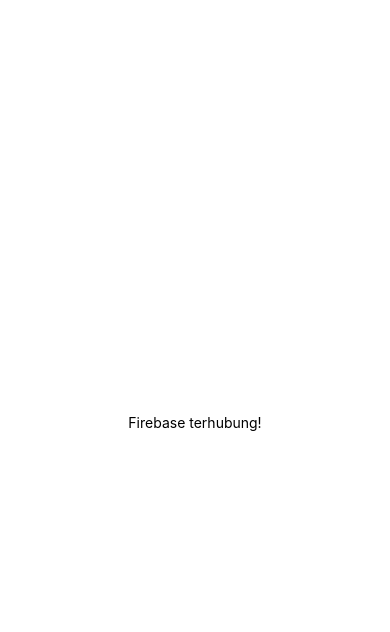
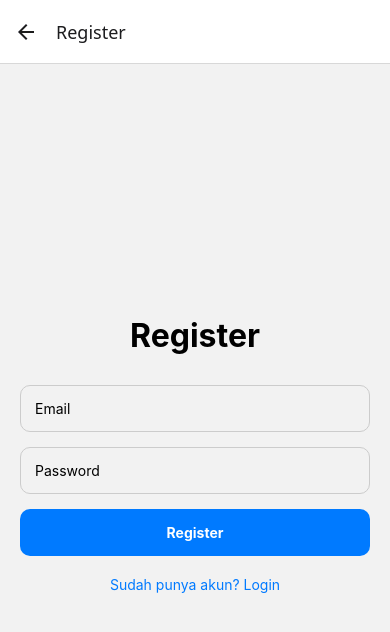
Before and after one commit to Suikayz-cmyk/MyChat-App, a React Native app: screen /Register in a window 390 px wide. Shown: the top 632 px of the page. Built offline with nearby package versions, Linux system fonts and the light colour scheme; no server answers.

Commit message:
Implement Firebase authentication and auth navigation flow

```diff
--- a/App.js
+++ b/App.js
@@ -1,15 +1,5 @@
-import { View, Text } from 'react-native';
+import AppNavigator from './src/navigation/AppNavigator';
 
 export default function App() {
-  return (
-    <View
-      style={{
-        flex: 1,
-        justifyContent: 'center',
-        alignItems: 'center',
-      }}
-    >
-      <Text>Firebase terhubung!</Text>
-    </View>
-  );
+  return <AppNavigator />;
 }
--- a/package.json
+++ b/package.json
@@ -9,6 +9,7 @@
     "web": "expo start --web"
   },
   "dependencies": {
+    "@react-native-async-storage/async-storage": "2.2.0",
     "@react-navigation/native": "^7.2.4",
     "@react-navigation/native-stack": "^7.15.1",
     "expo": "~54.0.33",
--- a/src/firebase/config.js
+++ b/src/firebase/config.js
@@ -1,7 +1,15 @@
 import { initializeApp } from 'firebase/app';
+
+import {
+  initializeAuth,
+  getReactNativePersistence,
+} from 'firebase/auth';
+
+import AsyncStorage
+from '@react-native-async-storage/async-storage';
+
 import { getFirestore } from 'firebase/firestore';
 import { getStorage } from 'firebase/storage';
-import { getAuth } from 'firebase/auth';
 
 const firebaseConfig = {
   apiKey: process.env.EXPO_PUBLIC_FIREBASE_API_KEY,
@@ -15,8 +23,11 @@
 
 const app = initializeApp(firebaseConfig);
 
+export const auth = initializeAuth(app, {
+  persistence: getReactNativePersistence(AsyncStorage),
+});
+
 export const db = getFirestore(app);
 export const storage = getStorage(app);
-export const auth = getAuth(app);
 
 export default app;
--- /dev/null
+++ b/src/navigation/AppNavigator.js
@@ -0,0 +1,82 @@
+import { useEffect, useState } from 'react';
+
+import { NavigationContainer } from '@react-navigation/native';
+
+import { createNativeStackNavigator }
+from '@react-navigation/native-stack';
+
+import {
+  onAuthStateChanged,
+} from 'firebase/auth';
+
+import { auth } from '../firebase/config';
+
+import LoginScreen from '../screens/LoginScreen';
+import RegisterScreen from '../screens/RegisterScreen';
+import UserListScreen from '../screens/UserListScreen';
+
+const Stack = createNativeStackNavigator();
+
+export default function AppNavigator() {
+
+  const [user, setUser] = useState(null);
+
+  const [loading, setLoading] = useState(true);
+
+  useEffect(() => {
+
+    const unsubscribe = onAuthStateChanged(
+      auth,
+      (currentUser) => {
+
+        setUser(currentUser);
+
+        setLoading(false);
+      }
+    );
+
+    return unsubscribe;
+
+  }, []);
+
+  if (loading) {
+    return null;
+  }
+
+  return (
+
+    <NavigationContainer>
+
+      <Stack.Navigator>
+
+        {user ? (
+
+          <Stack.Screen
+            name="Users"
+            component={UserListScreen}
+          />
+
+        ) : (
+
+          <>
+
+            <Stack.Screen
+              name="Login"
+              component={LoginScreen}
+            />
+
+            <Stack.Screen
+              name="Register"
+              component={RegisterScreen}
+            />
+
+          </>
+
+        )}
+
+      </Stack.Navigator>
+
+    </NavigationContainer>
+
+  );
+}
--- /dev/null
+++ b/src/screens/LoginScreen.js
@@ -0,0 +1,118 @@
+import { useState } from 'react';
+import { View, Text, TextInput, TouchableOpacity, StyleSheet,} from 'react-native';
+import {signInWithEmailAndPassword,} from 'firebase/auth';
+import { auth } from '../firebase/config';
+
+export default function LoginScreen({ navigation }) {
+
+  const [email, setEmail] = useState('');
+  const [password, setPassword] = useState('');
+
+  const handleLogin = async () => {
+
+  if (!email || !password) {
+    alert('Email dan password wajib diisi');
+    return;
+  }
+
+  try {
+
+    await signInWithEmailAndPassword(
+      auth,
+      email,
+      password
+    );
+
+  } catch (error) {
+
+    alert(error.message);
+
+  }
+
+};
+
+  return (
+    <View style={styles.container}>
+
+      <Text style={styles.title}>
+        Login
+      </Text>
+
+      <TextInput
+        style={styles.input}
+        placeholder="Email"
+        value={email}
+        onChangeText={setEmail}
+      />
+
+      <TextInput
+        style={styles.input}
+        placeholder="Password"
+        secureTextEntry
+        value={password}
+        onChangeText={setPassword}
+      />
+
+      <TouchableOpacity
+        style={styles.button}
+        onPress={handleLogin}
+      >
+        <Text style={styles.buttonText}>
+          Login
+        </Text>
+      </TouchableOpacity>
+
+      <TouchableOpacity
+        onPress={() => navigation.navigate('Register')}
+      >
+        <Text style={styles.link}>
+          Belum punya akun? Register
+        </Text>
+      </TouchableOpacity>
+
+    </View>
+  );
+}
+
+const styles = StyleSheet.create({
+
+  container: {
+    flex: 1,
+    justifyContent: 'center',
+    padding: 20,
+  },
+
+  title: {
+    fontSize: 32,
+    fontWeight: 'bold',
+    marginBottom: 30,
+    textAlign: 'center',
+  },
+
+  input: {
+    borderWidth: 1,
+    borderColor: '#ccc',
+    borderRadius: 10,
+    padding: 14,
+    marginBottom: 15,
+  },
+
+  button: {
+    backgroundColor: '#007AFF',
+    padding: 15,
+    borderRadius: 10,
+    alignItems: 'center',
+  },
+
+  buttonText: {
+    color: 'white',
+    fontWeight: 'bold',
+  },
+
+  link: {
+    marginTop: 20,
+    textAlign: 'center',
+    color: '#007AFF',
+  },
+
+});
--- /dev/null
+++ b/src/screens/RegisterScreen.js
@@ -0,0 +1,120 @@
+import { useState } from 'react';
+import { View, Text, TextInput, TouchableOpacity, StyleSheet,} from 'react-native';
+import {createUserWithEmailAndPassword,} from 'firebase/auth';
+import { auth } from '../firebase/config';
+
+export default function LoginScreen({ navigation }) {
+
+  const [email, setEmail] = useState('');
+  const [password, setPassword] = useState('');
+
+  const handleRegister = async () => {
+
+  if (!email || !password) {
+    alert('Email dan password wajib diisi');
+    return;
+  }
+
+  try {
+
+    await createUserWithEmailAndPassword(
+      auth,
+      email,
+      password
+    );
+
+    alert('Register berhasil');
+
+  } catch (error) {
+
+    alert(error.message);
+
+  }
+
+};
+
+  return (
+    <View style={styles.container}>
+
+      <Text style={styles.title}>
+        Register
+      </Text>
+
+      <TextInput
+        style={styles.input}
+        placeholder="Email"
+        value={email}
+        onChangeText={setEmail}
+      />
+
+      <TextInput
+        style={styles.input}
+        placeholder="Password"
+        secureTextEntry
+        value={password}
+        onChangeText={setPassword}
+      />
+
+      <TouchableOpacity
+        style={styles.button}
+        onPress={handleRegister}
+      >
+        <Text style={styles.buttonText}>
+          Register
+        </Text>
+      </TouchableOpacity>
+
+      <TouchableOpacity
+        onPress={() => navigation.navigate('Login')}
+      >
+        <Text style={styles.link}>
+          Sudah punya akun? Login
+        </Text>
+      </TouchableOpacity>
+
+    </View>
+  );
+}
+
+const styles = StyleSheet.create({
+
+  container: {
+    flex: 1,
+    justifyContent: 'center',
+    padding: 20,
+  },
+
+  title: {
+    fontSize: 32,
+    fontWeight: 'bold',
+    marginBottom: 30,
+    textAlign: 'center',
+  },
+
+  input: {
+    borderWidth: 1,
+    borderColor: '#ccc',
+    borderRadius: 10,
+    padding: 14,
+    marginBottom: 15,
+  },
+
+  button: {
+    backgroundColor: '#007AFF',
+    padding: 15,
+    borderRadius: 10,
+    alignItems: 'center',
+  },
+
+  buttonText: {
+    color: 'white',
+    fontWeight: 'bold',
+  },
+
+  link: {
+    marginTop: 20,
+    textAlign: 'center',
+    color: '#007AFF',
+  },
+
+});
--- /dev/null
+++ b/src/screens/UserListScreen.js
@@ -0,0 +1,38 @@
+import { View, Text, TouchableOpacity,} from 'react-native';
+
+import { signOut } from 'firebase/auth';
+import { auth } from '../firebase/config';
+
+export default function UserListScreen() {
+
+  const handleLogout = async () => {
+    await signOut(auth);
+  };
+
+  return (
+    <View
+      style={{
+        flex: 1,
+        justifyContent: 'center',
+        alignItems: 'center',
+      }}
+    >
+
+      <Text>
+        User List Screen
+      </Text>
+
+      <TouchableOpacity onPress={handleLogout}>
+        <Text
+          style={{
+            marginTop: 20,
+            color: 'red',
+          }}
+        >
+          Logout
+        </Text>
+      </TouchableOpacity>
+
+    </View>
+  );
+}
```
Also changed, not shown: 1 other file (tests, documents, lock files or other folders).
